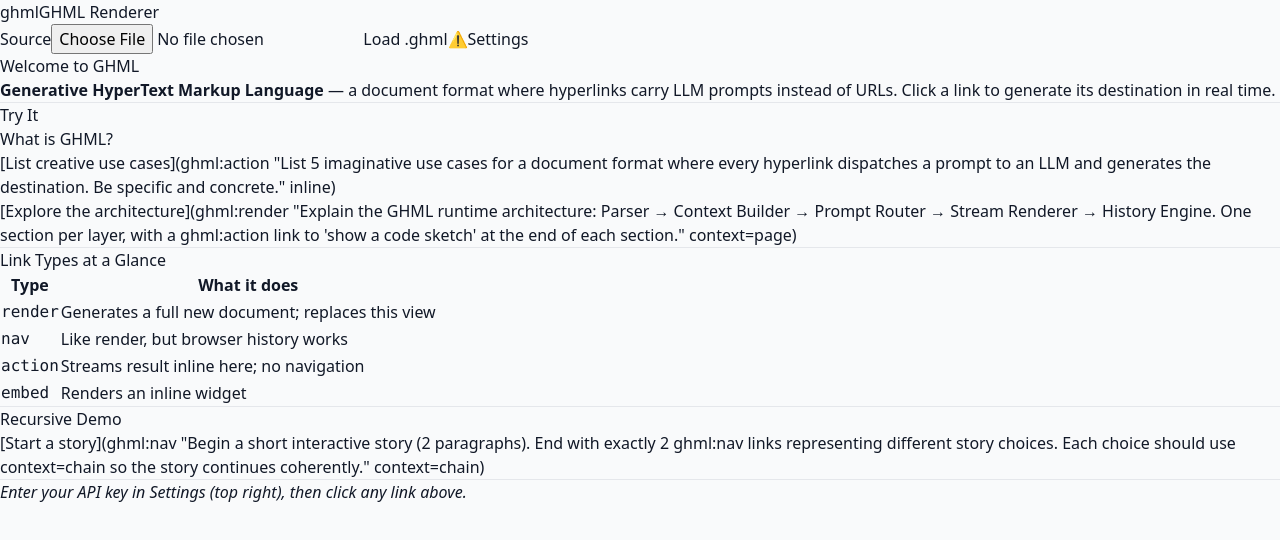
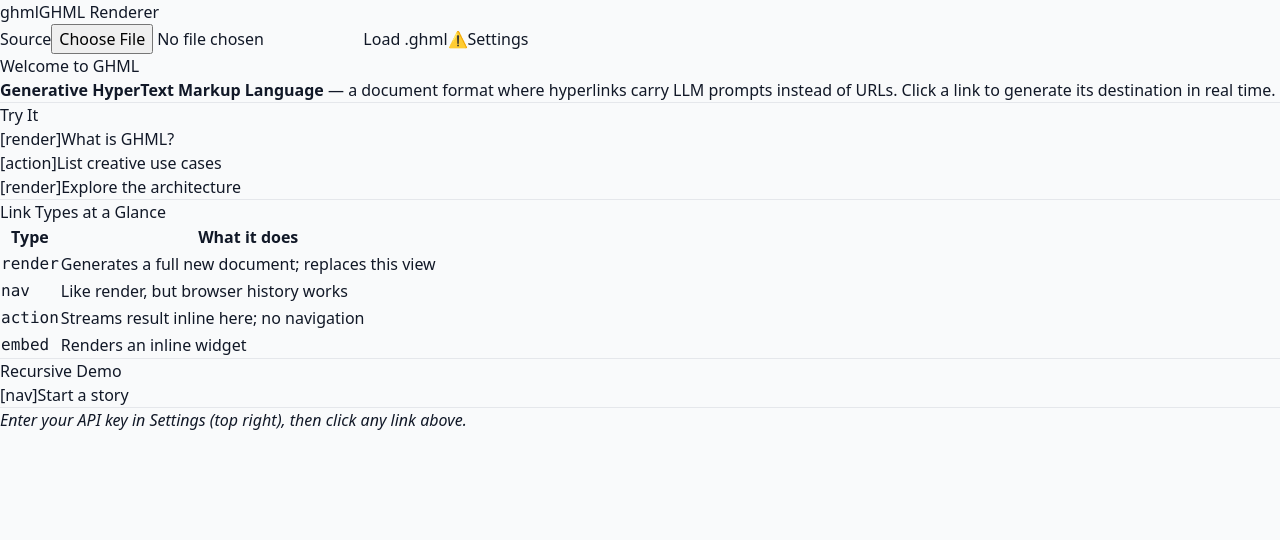
Before and after one commit to anoiio/ghml, a React (Vite) app in the folder renderer/: page / in a window 1280 px wide. Shown: the top 540 px of the page. Built offline with nearby package versions, Linux system fonts and the light colour scheme.

Commit message:
Fix ghml: link parsing — pre-process content to handle spaces in URIs

```diff
--- a/renderer/src/components/GHMLViewer.tsx
+++ b/renderer/src/components/GHMLViewer.tsx
@@ -1,4 +1,4 @@
-import React from 'react';
+import React, { useMemo } from 'react';
 import ReactMarkdown from 'react-markdown';
 import remarkGfm from 'remark-gfm';
 import GHMLLink from './GHMLLink';
@@ -13,6 +13,28 @@ interface GHMLViewerProps {
   depth?: number;
 }
 
+const PLACEHOLDER_PREFIX = 'http://ghml-link.local/';
+
+// Matches [text](ghml:type "prompt" optional-attrs)
+// Handles escaped quotes inside the prompt string.
+const GHML_RE =
+  /\[([^\]]+)\]\((ghml:(?:render|nav|action|embed)\s+"(?:[^"\\]|\\.)*"[^)]*)\)/g;
+
+function preprocessContent(raw: string): {
+  processed: string;
+  uriMap: Map<string, string>;
+} {
+  const uriMap = new Map<string, string>();
+  let idx = 0;
+  const processed = raw.replace(GHML_RE, (_match, text, uri) => {
+    const placeholder = `${PLACEHOLDER_PREFIX}${idx}`;
+    uriMap.set(placeholder, uri);
+    idx++;
+    return `[${text}](${placeholder})`;
+  });
+  return { processed, uriMap };
+}
+
 export default function GHMLViewer({
   content,
   apiKey,
@@ -23,16 +45,23 @@ export default function GHMLViewer({
 }: GHMLViewerProps) {
   if (!content) return null;
 
+  // Pre-process once per content change to replace ghml: URIs with valid placeholders
+  const { processed, uriMap } = useMemo(() => preprocessContent(content), [content]);
+
   return (
     <div className={`ghml-content${depth > 0 ? ' ghml-nested' : ''}`}>
       <ReactMarkdown
         remarkPlugins={[remarkGfm]}
         components={{
           a({ href, children }) {
-            if (href?.startsWith('ghml:')) {
+            // Resolve placeholder back to original ghml: URI
+            const resolvedHref =
+              href?.startsWith(PLACEHOLDER_PREFIX) ? uriMap.get(href) ?? href : href;
+
+            if (resolvedHref?.startsWith('ghml:')) {
               return (
                 <GHMLLink
-                  href={href}
+                  href={resolvedHref}
                   apiKey={apiKey}
                   pageContent={content}
                   chainHistory={chainHistory}
@@ -45,14 +74,19 @@ export default function GHMLViewer({
               );
             }
             return (
-              <a href={href} target="_blank" rel="noopener noreferrer" className="text-blue-600 hover:underline">
+              <a
+                href={href}
+                target="_blank"
+                rel="noopener noreferrer"
+                className="text-blue-600 hover:underline"
+              >
                 {children}
               </a>
             );
           },
         }}
       >
-        {content}
+        {processed}
       </ReactMarkdown>
     </div>
   );
```
